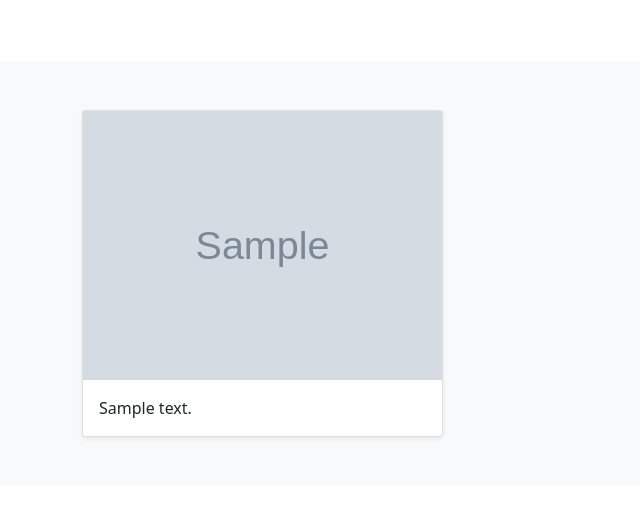
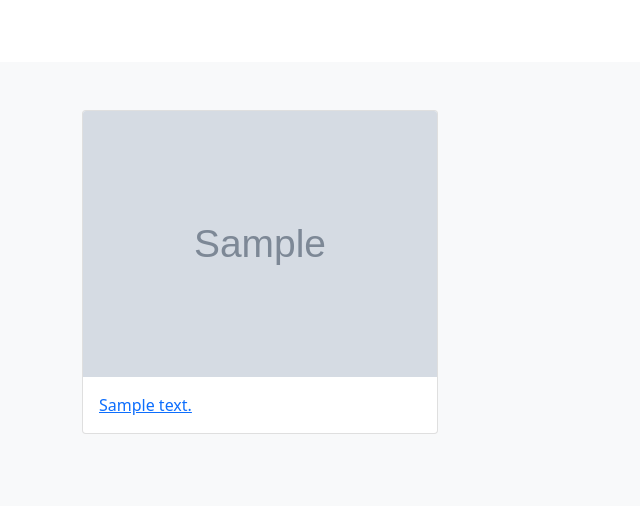
Before and after one commit to Jaysonliu9988/Build-a-Personal-Portfolio-with-Django, a Django app: template jobs/templates/jobs/home.html in a window 1280 px wide. Shown: the part 632-1138 px from the top of the page, without its empty margins (0-640 px from the left). Before the commit the page ends 1072 px from the top, so only its background shows below. Run offline with Django 3.2, Linux system fonts and the light colour scheme; the template is opened without the code that fills it: most values are stand-ins (such as "Sample title", 1, 10 or a date in 2020); grey boxes marked "Sample" are stand-in pictures; data that the repository does not hold is empty.

Commit message:
finial push

```diff
--- a/jobs/templates/jobs/detail.html
+++ b/jobs/templates/jobs/detail.html
@@ -79,7 +79,7 @@
                 {{ job.summary }}
             </p>
 
-            <img src="{% static '10.jpg' %}" height="300" alt="" />
+            <img src="{{ job.image.url }}" height="300" alt="" />
 
             <p>
                 <a
--- a/jobs/templates/jobs/home.html
+++ b/jobs/templates/jobs/home.html
@@ -53,6 +53,8 @@
     <meta name="theme-color" content="#7952b3" />
 
     <style>
+
+
       .bd-placeholder-img {
         font-size: 1.125rem;
         text-anchor: middle;
@@ -92,19 +94,24 @@
 
       <div class="album py-5 bg-light">
         <div class="container">
-          {% for job in jobs.all %}
-          <div class="row row-cols-1 row-cols-sm-2 row-cols-md-3 g-3">
-            <div class="col">
-              <div class="card shadow-sm">
-                <img src="{{ job.image.url }}" alt="">
 
+          <div class="row">
+            {% for job in jobs.all %}
+
+            <div class="col-md-4">
+              <a href="{% url 'detail' job.id %}">
+              <div class="card mb-4 box-shadow">
+                <img class="card-img-top" src="{{ job.image.url }}">
                 <div class="card-body">
                   <p class="card-text">{{ job.summary }}</p>
                 </div>
               </div>
+              </a>
             </div>
+
+            {% endfor %}
           </div>
-          {% endfor %}
+
         </div>
       </div>
     </main>
```
